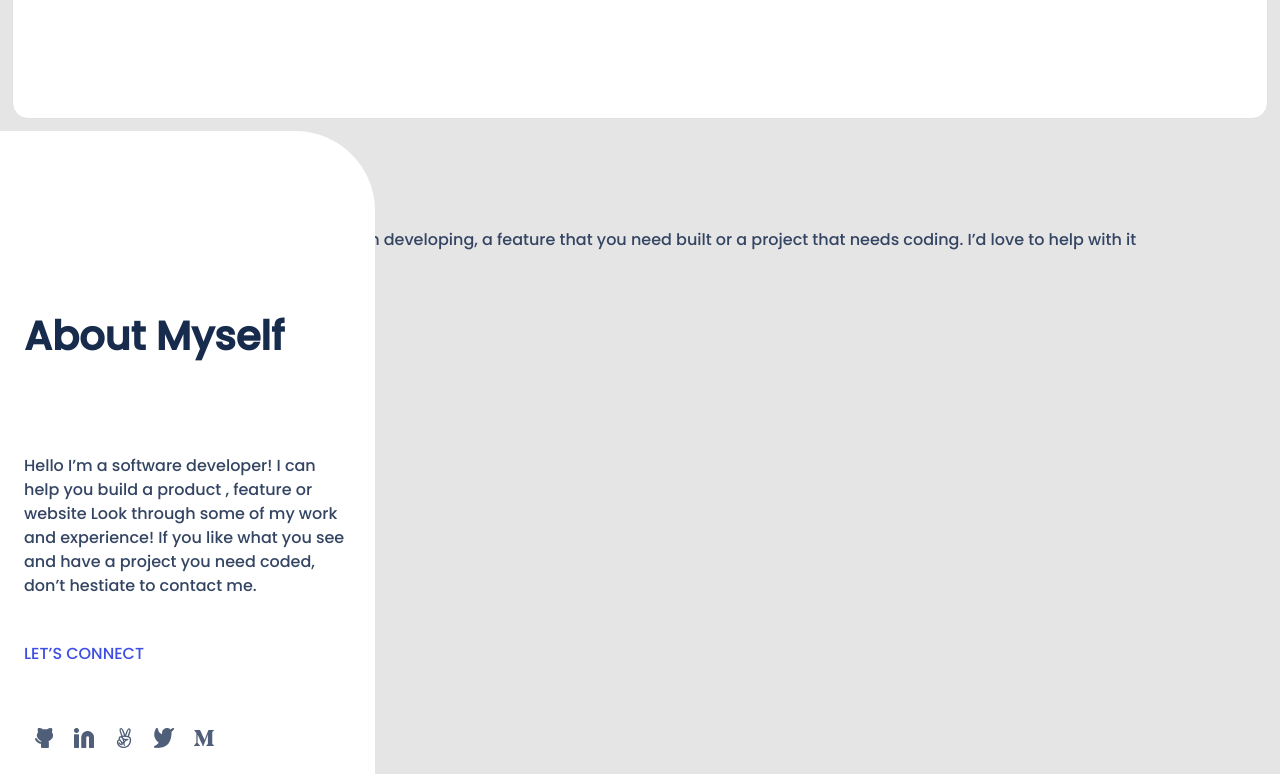
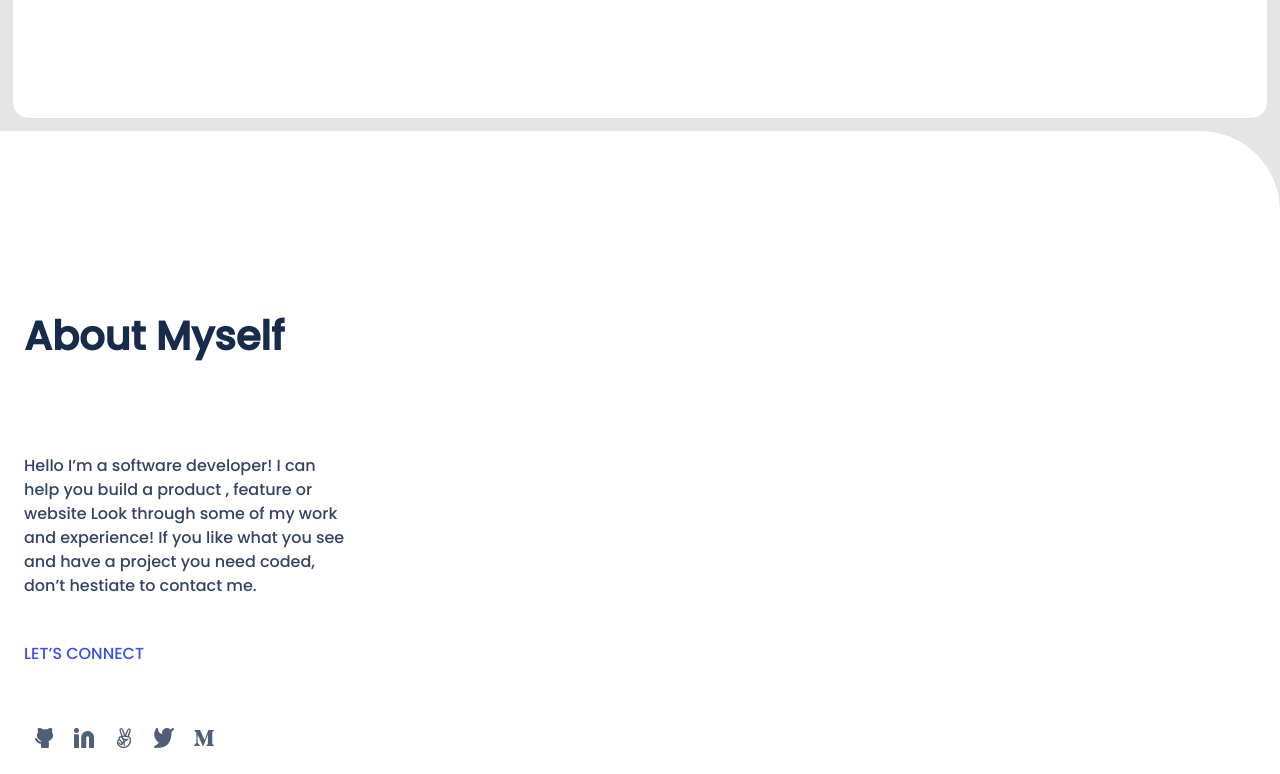
Before and after one commit to SurafelGetachewT/surafel-portifolio.github.io, a website: page index.html in a window 1280 px wide. Shown: the part 4180-4954 px from the top of the page. Drawn offline with Linux system fonts and the light colour scheme.

Commit message:
Update the style of about

```diff
--- a/css/style.css
+++ b/css/style.css
@@ -399,14 +399,12 @@ h2 {
 }
 
 .about {
-  background-repeat: no-repeat;
-  background-image: url(../images/about.png);
-  display: flex;
-  flex-direction: column;
-  align-items: center;
-  padding: 114px 24px;
-  gap: 24px;
-  position: absolute;
+  box-sizing: border-box;
+  padding: 7.125rem 1.5rem;
+  background-color: #fff;
+  border-top-right-radius: 5rem;
+  background-clip: border-box;
+  background-clip: padding-box;
 }
 
 .top {
```
